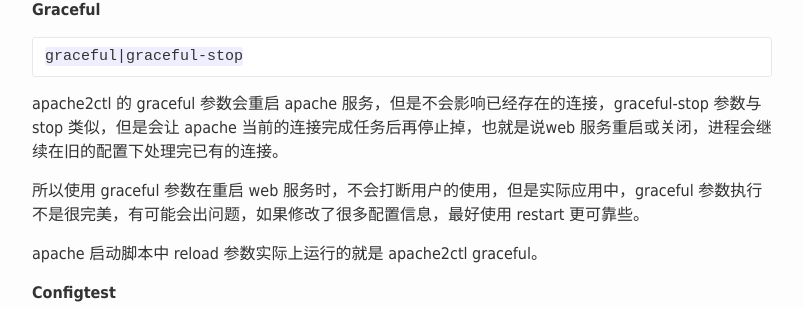
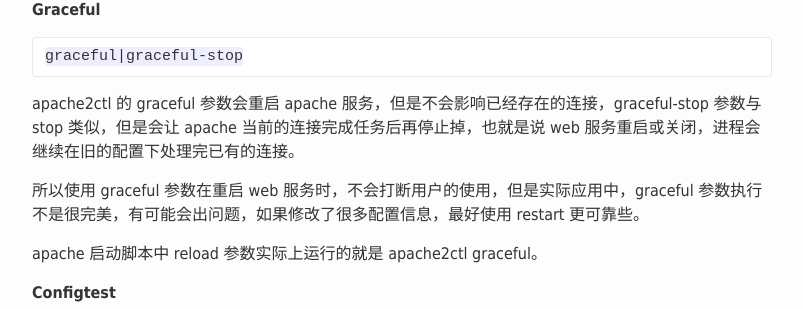
Before and after one commit to danjiang/mango, a Jekyll site: the page built from _posts/2015-11-08-installing-apache-on-ubuntu.markdown, in a window 1280 px wide and 900 px high, scrolled down 1497 px. Shown: the part 166-475 px from the top of the window, without its empty margins (238-1041 px from the left). Built offline with Jekyll 4.4.1, drawn with Linux system fonts in a browser that asks for light colours; comment, search, counter and statistics services are not loaded.

Commit message:
fix typing mistake

```diff
--- a/_posts/2015-11-08-installing-apache-on-ubuntu.markdown
+++ b/_posts/2015-11-08-installing-apache-on-ubuntu.markdown
@@ -70,7 +70,7 @@
 
 	graceful|graceful-stop
 
-apache2ctl 的 graceful 参数会重启 apache 服务，但是不会影响已经存在的连接，graceful-stop 参数与 stop 类似，但是会让 apache 当前的连接完成任务后再停止掉，也就是说web 服务重启或关闭，进程会继续在旧的配置下处理完已有的连接。
+apache2ctl 的 graceful 参数会重启 apache 服务，但是不会影响已经存在的连接，graceful-stop 参数与 stop 类似，但是会让 apache 当前的连接完成任务后再停止掉，也就是说 web 服务重启或关闭，进程会继续在旧的配置下处理完已有的连接。
 
 所以使用 graceful 参数在重启 web 服务时，不会打断用户的使用，但是实际应用中，graceful 参数执行不是很完美，有可能会出问题，如果修改了很多配置信息，最好使用 restart 更可靠些。
 
```
